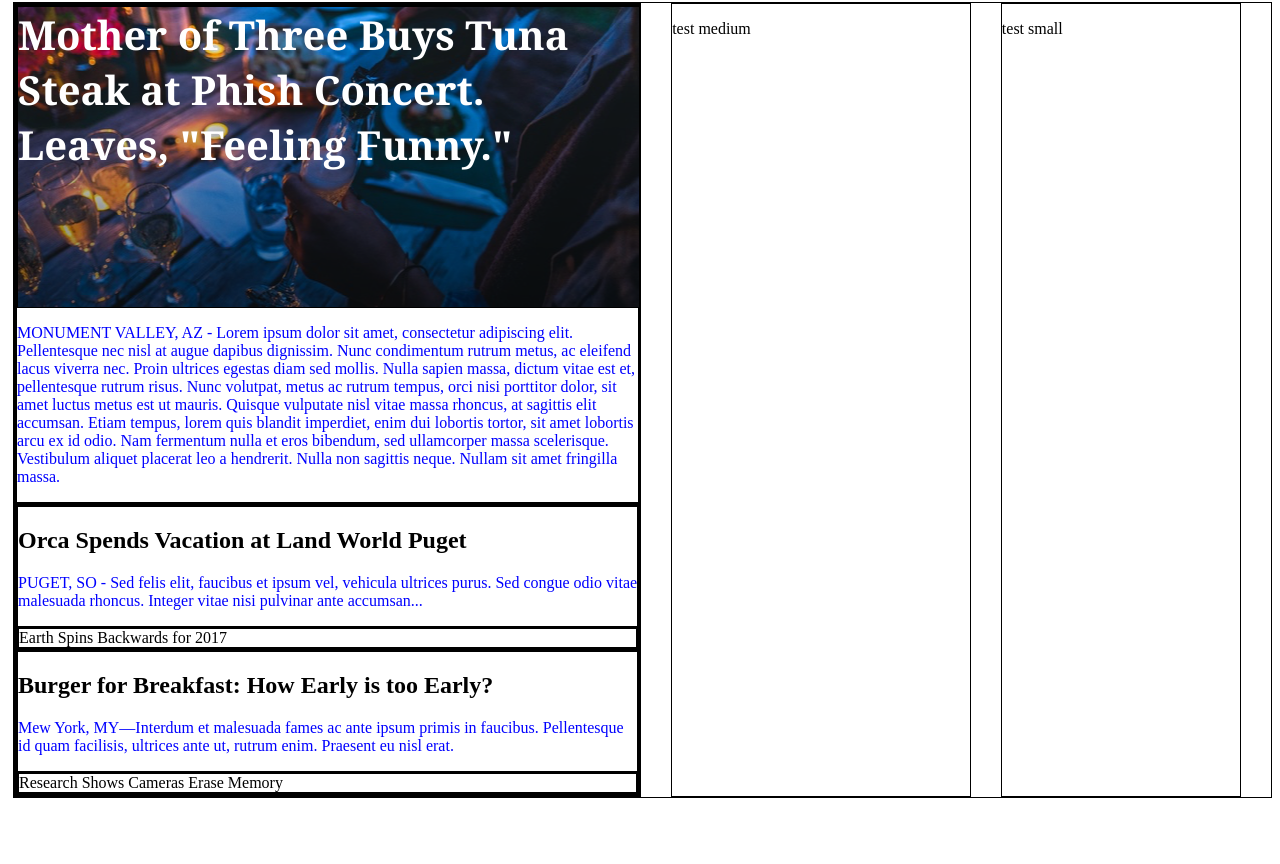
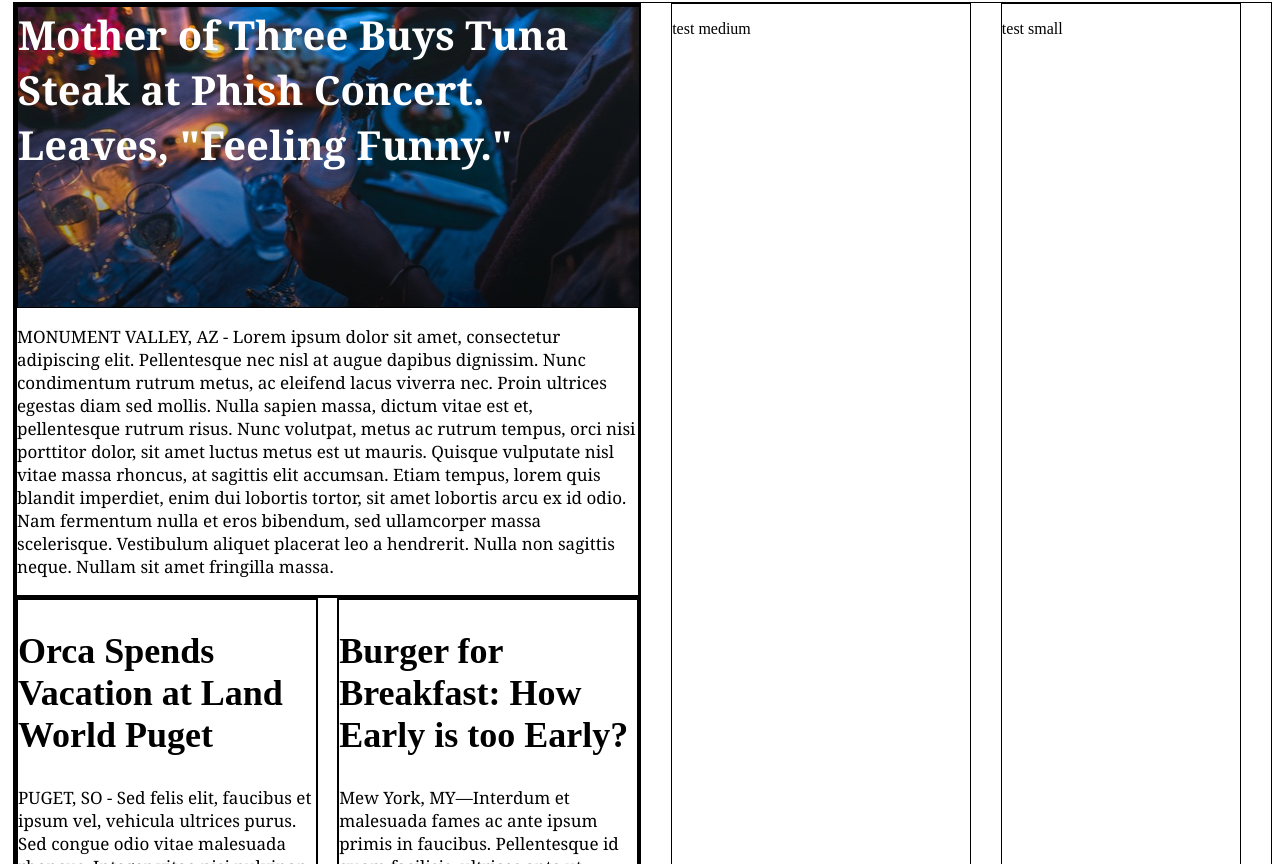
Before and after one commit to willrphillips/mytimes, a plain HTML site: page index.html in a window 1280 px wide. Shown: the part 88-952 px from the top of the page. Before the commit the page ends 894 px from the top, so only its background shows below. Drawn offline with Linux system fonts and the light colour scheme.

Commit message:
First column seemingly complete

```diff
--- a/index.html
+++ b/index.html
@@ -46,7 +46,7 @@
             <h2>Burger for Breakfast: How Early is too Early?</h2>
             <p class="narrative">Mew York, MY—Interdum et malesuada fames ac ante ipsum primis in faucibus. Pellentesque id quam facilisis, ultrices ante ut, rutrum enim. Praesent eu nisl erat.</p>
           </div>
-          <div class="fall-cancelled image-content">
+          <div class="cameras image-content">
             <span>Research Shows Cameras Erase Memory</span>
           </div>
         </div>
--- a/resources/css/style.css
+++ b/resources/css/style.css
@@ -88,6 +88,10 @@ div span {
   font-weight: bold;
 }
 
+h2 {
+  font-size: 36px;
+}
+
 .image-content {
   display: block;
   position: relative;
@@ -100,6 +104,9 @@ div span {
 
 .narrative {
   display: block;
+  font-size: 17px;
+  font-family: georgia;
+  color: black
 }
 
 p {
@@ -107,19 +114,60 @@ p {
 }
 
 .stories {
+  display: flex;
+  justify-content: space-between;
+}
 
+div.fall-cancelled.image-content span {
+  background-image: url("../images/img-story-2.png");
+  height: 300px;
+  display: flex;
+  font-size: 30px;
+  justify-content: space-around;
+  align-items: center;
+  flex-wrap: wrap;
+  text-align: center;
+}
+
+div.fall-cancelled.image-content {
+  font-family: georgia;
+  font-size: 17px;
+  color: white;
+  display: block;
+  width: 100%;
+  font-size: 17px;
+  font-family: georgia;
+  font-weight: bold;
+}
+
+div.cameras.image-content span {
+  background-image: url("../images/img-story-3.png");
+  height: 300px;
+  display: flex;
+  font-size: 30px;
+  justify-content: space-around;
+  align-items: center;
+  flex-wrap: wrap;
+  text-align: center;
+}
+
+div.cameras.image-content {
+  font-family: georgia;
+  font-size: 17px;
+  color: white;
+  display: block;
+  width: 100%;
+  font-size: 17px;
+  font-family: georgia;
+  font-weight: bold;
 }
 
 .story {
-
+  width: 300px;
 }
 
 .text-content {
 
-}
-
-.narrative {
-  color: blue;
 }
 
 .column.medium {
```
